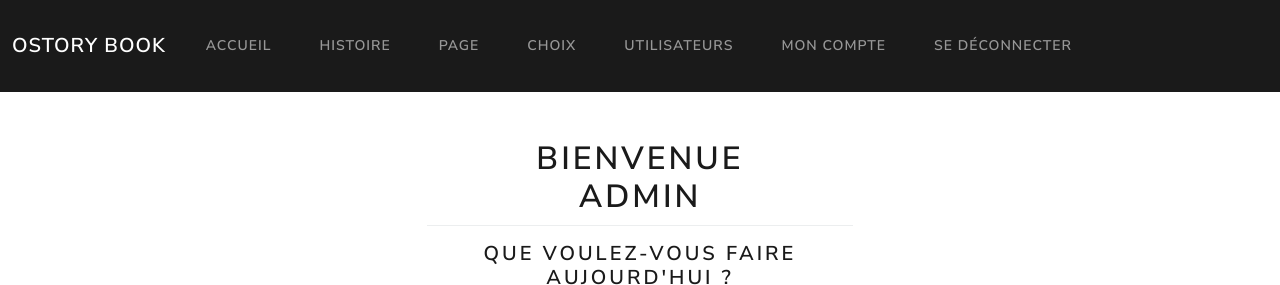
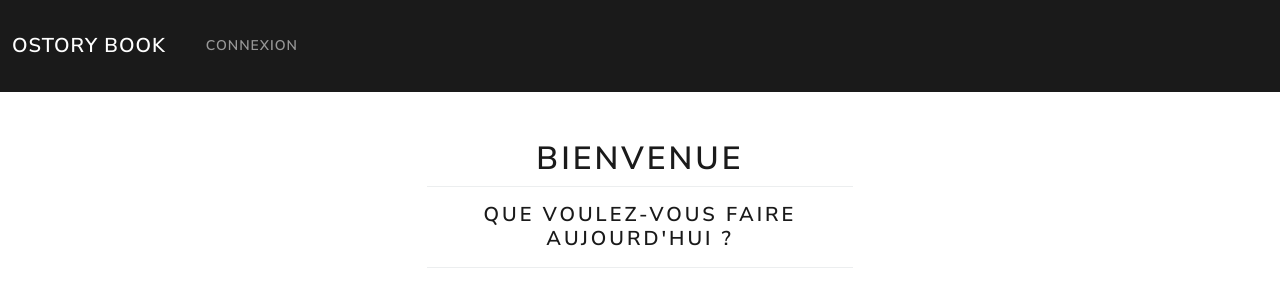
Before and after one commit to Xavier-Prado/ostory, a Symfony app: template templates/main/home.html.twig in a window 1280 px wide. Shown: the top 285 px of the page. Run offline with Twig, Linux system fonts and the light colour scheme; the template is opened without the code that fills it, so the values that code supplies are empty; some libraries are stand-ins or nearby versions.

Commit message:
dynamic link for admin/manager

```diff
--- a/src/Form/UserType.php
+++ b/src/Form/UserType.php
@@ -67,7 +67,7 @@
                     // ID not null -> edit user existing
                     // we had field password config for edit
                     $form->add('password', RepeatedType::class, [
-                        'constraints' => new Regex("/^(?=.*[A-Za-z])(?=.*\d)(?=.*[@$!%*#?&])[A-Za-z\d@$!%*#?&]{8,}$/", "Votre mot de passe ne respecte pas les règles de sécurité."),
+                        'constraints' => new Regex("/^(?=.*[A-Za-z])(?=.*\d)(?=.*[@$!%*#?&-])[A-Za-z\d@$!%*#?&-]{8,}$/", "Votre mot de passe ne respecte pas les règles de sécurité."),
                         'type' => PasswordType::class,
                         'invalid_message' => 'Les deux mots de passe doivent être identiques !',
                         'first_options'  => [
--- a/templates/base.html.twig
+++ b/templates/base.html.twig
@@ -35,6 +35,7 @@
         </button>
       <div class="collapse navbar-collapse" id="navbarColor01">
          <ul class="navbar-nav me-auto">
+              {% if is_granted('ROLE_MANAGER') %}
               <li class="nav-item">
                 <a class="nav-link" href="{{ path('app_main_home') }}">Accueil</a>
               </li>
@@ -47,21 +48,29 @@
               <li class="nav-item">
                 <a class="nav-link" href="{{ path('app_choice_index') }}">Choix</a>
               </li>
+              {% endif %}
+              {% if is_granted('ROLE_ADMIN') %}
               <li class="nav-item">
                 <a class="nav-link" href="{{ path('app_user_index') }}">Utilisateurs</a>
               </li>
+              {% endif %}
               {# Soon...
               <li class="nav-item">
                 <a class="nav-link" href="#">Personnages</a>
               </li>
               #}
+              {% if is_granted('ROLE_MANAGER') %}
               <li class="nav-item float-end">
                 <a class="nav-link" href="http://localhost:8080/mon-compte">Mon compte</a>
               </li>
               <li class="nav-item">
                 <a class="nav-link" href="{{ path('app_logout') }}">Se déconnecter</a>
               </li>
-
+              {% else %}
+              <li class="nav-item">
+                <a class="nav-link" href="{{ path('app_login') }}">Connexion</a>
+              </li>
+              {% endif %}
             </ul>
           </div>
         </div>
--- a/templates/main/home.html.twig
+++ b/templates/main/home.html.twig
@@ -5,11 +5,16 @@
 {% block body %}
 
 <div class="welcome">
-      <h1 class="col-lg-3 mx-auto mt-5 text-center">Bienvenue admin</h1>
+      {% if is_granted('ROLE_ADMIN') %}
+      <h1 class="col-lg-3 mx-auto mt-5 text-center">Bienvenue {{ app.user.nickname }}</h1>
+      {% else %}
+      <h1 class="col-lg-3 mx-auto mt-5 text-center">Bienvenue {{ app.user.nickname }}</h1>
+      {% endif %}
       <h4 class="col-lg-4 mx-auto mb-5 pb-3 pt-3 border-bottom border-top text-center">Que voulez-vous faire aujourd'hui ?</h1>
 </div>
 
 <div class="row row-cols-1 row-cols-md-2 row-cols-lg-5 g-2 container-fluid justify-content-around">
+{% if is_granted('ROLE_ADMIN') %}
   <div class="col">
     <div class="card h-100 text-center">
       <img src="https://images.pexels.com/photos/1029141/pexels-photo-1029141.jpeg?auto=compress&cs=tinysrgb&w=1260&h=750&dpr=1" height="200px" widght="150px" class="rounded mx-auto d-block img-fluid" alt="...">
@@ -20,6 +25,7 @@
       </div>
     </div>
   </div>
+{% endif %}
   <div class="col">
     <div class="card h-100 text-center">
       <img src="https://images.pexels.com/photos/1029141/pexels-photo-1029141.jpeg?auto=compress&cs=tinysrgb&w=1260&h=750&dpr=1" height="200px" widght="150px" class="rounded mx-auto d-block img-fluid" alt="...">
```
